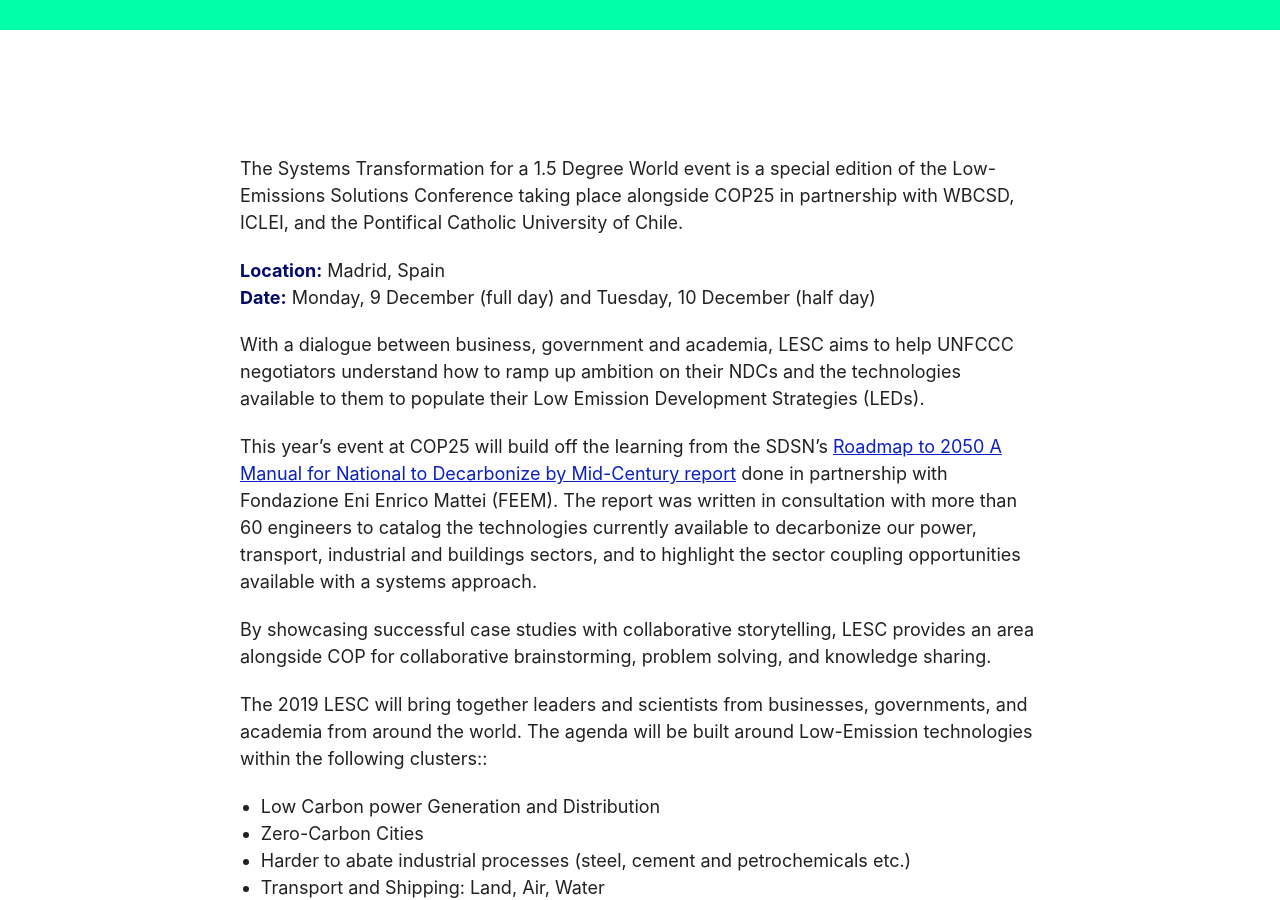
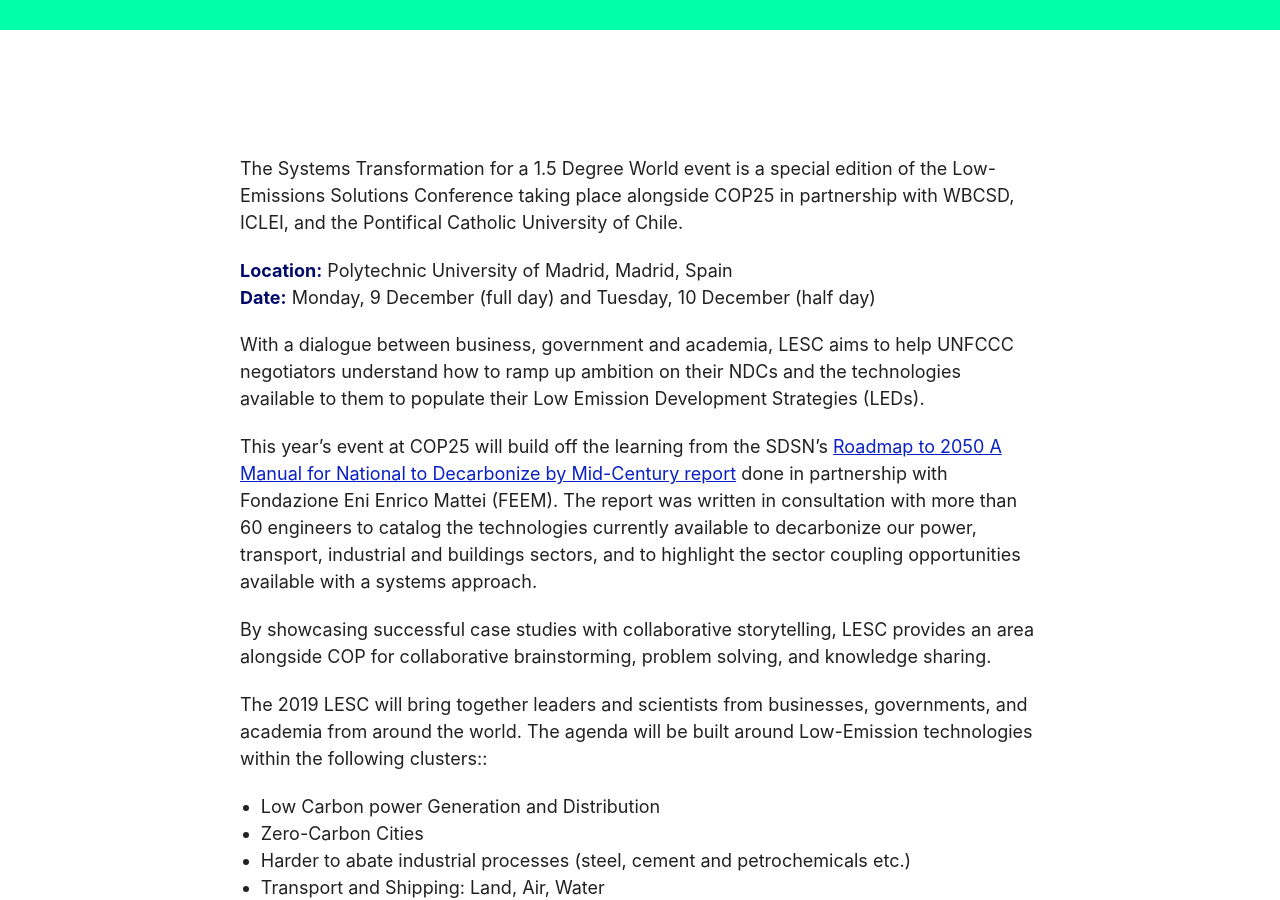
Before and after one commit to ryanswaney/lesc-jekyll, a Jekyll site: the page built from _event/lesc-cop25.markdown, in a window 1280 px wide and 900 px high, scrolled down 424 px. Built offline with Jekyll 4.4.1, drawn with Linux system fonts in a browser that asks for light colours; nearby versions of some CDN libraries; some web fonts are replaced.

Commit message:
Update lesc-cop25.markdown

```diff
--- a/_event/lesc-cop25.markdown
+++ b/_event/lesc-cop25.markdown
@@ -44,7 +44,7 @@
 ---
 The Systems Transformation for a 1.5 Degree World event is a special edition of the Low-Emissions Solutions Conference taking place alongside COP25 in partnership with WBCSD, ICLEI, and the Pontifical Catholic University of Chile.
 
-**Location:** Madrid, Spain
+**Location:** Polytechnic University of Madrid, Madrid, Spain
 **Date:** Monday, 9 December (full day) and Tuesday, 10 December (half day)
 
 With a dialogue between business, government and academia, LESC aims to help UNFCCC negotiators understand how to ramp up ambition on their NDCs and the technologies available to them to populate their Low Emission Development Strategies (LEDs).
```
